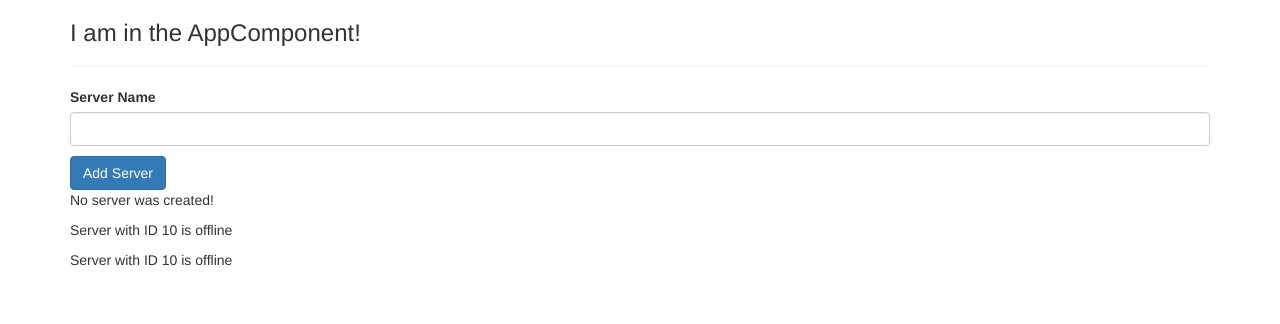
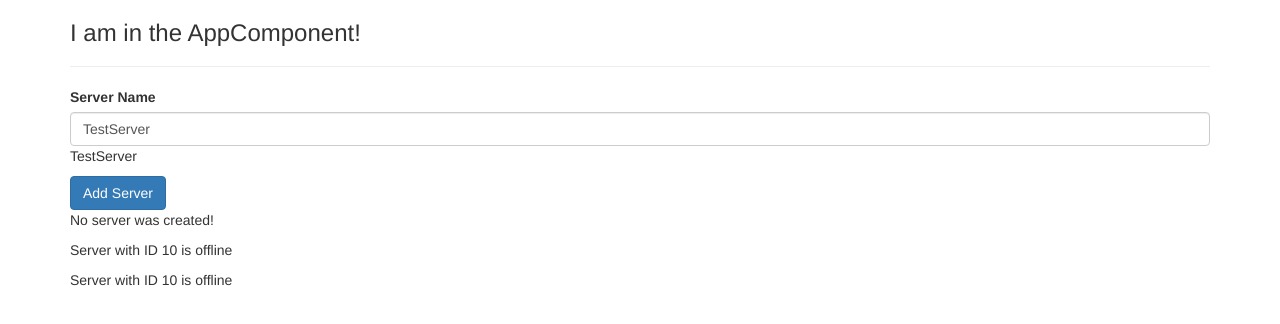
Before and after one commit to eldarmoore/Angular7, an Angular app: page / in a window 1280 px wide. Shown: the top 324 px of the page. Built offline with nearby package versions, Linux system fonts and the light colour scheme.

Commit message:
Two-Way-Databinding

```diff
--- a/src/app/app.module.ts
+++ b/src/app/app.module.ts
@@ -4,6 +4,7 @@
 import { AppComponent } from './app.component';
 import { ServersComponent } from './servers/servers.component';
 import { ServerComponent } from './server/server.component';
+import {FormsModule} from '@angular/forms';
 
 @NgModule({
   declarations: [
@@ -12,7 +13,8 @@
     ServerComponent
   ],
   imports: [
-    BrowserModule
+    BrowserModule,
+    FormsModule
   ],
   providers: [],
   bootstrap: [AppComponent]
--- a/src/app/servers/servers.component.html
+++ b/src/app/servers/servers.component.html
@@ -1,5 +1,5 @@
 <label>Server Name</label>
-<input type="text" class="form-control" (input)="onUpdateServerName($event)">
+<input type="text" class="form-control" [(ngModel)]="serverName">
 <p>{{ serverName }}</p>
 <button class="btn btn-primary" [disabled]="!allowNewServer" (click)="onCreateServer()">Add Server</button>
 <p>{{ serverCreationStatus }}</p>
--- a/src/app/servers/servers.component.ts
+++ b/src/app/servers/servers.component.ts
@@ -9,7 +9,7 @@
 
   allowNewServer = false;
   serverCreationStatus = 'No server was created!';
-  serverName = '';
+  serverName = 'TestServer';
 
   constructor() {
     setTimeout(() => {
```
